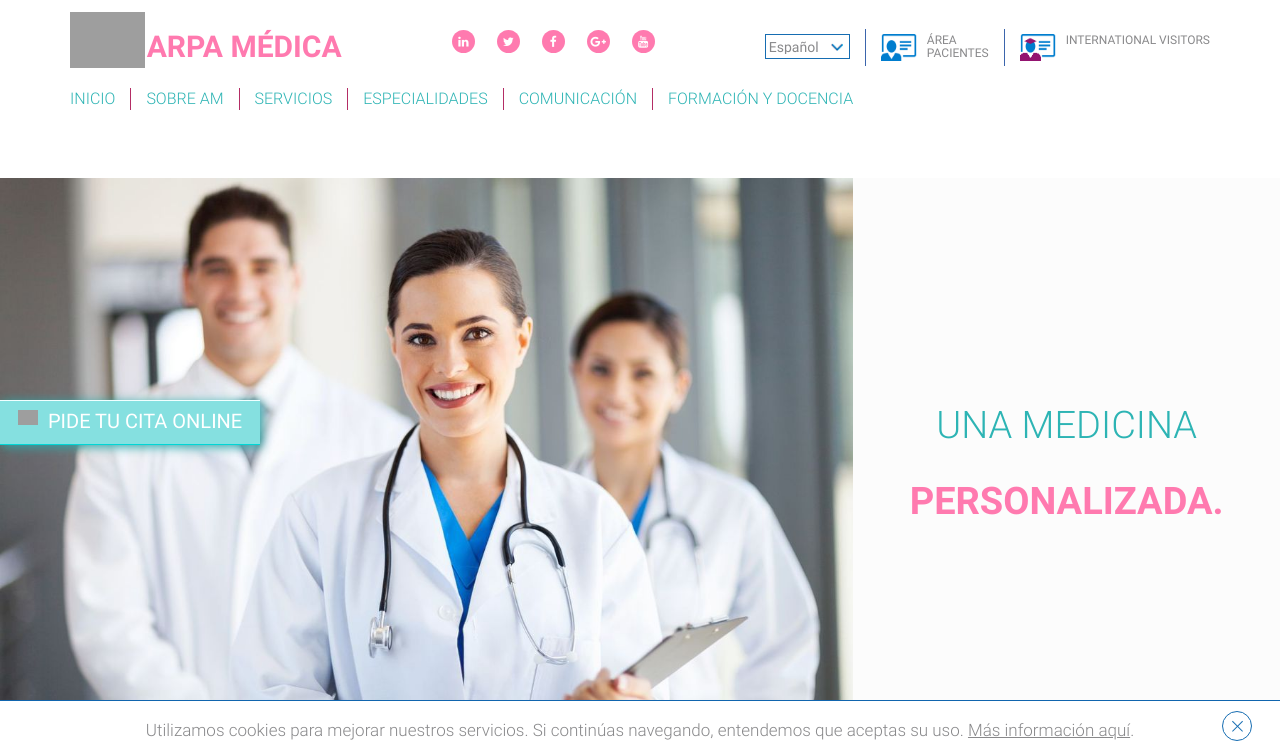
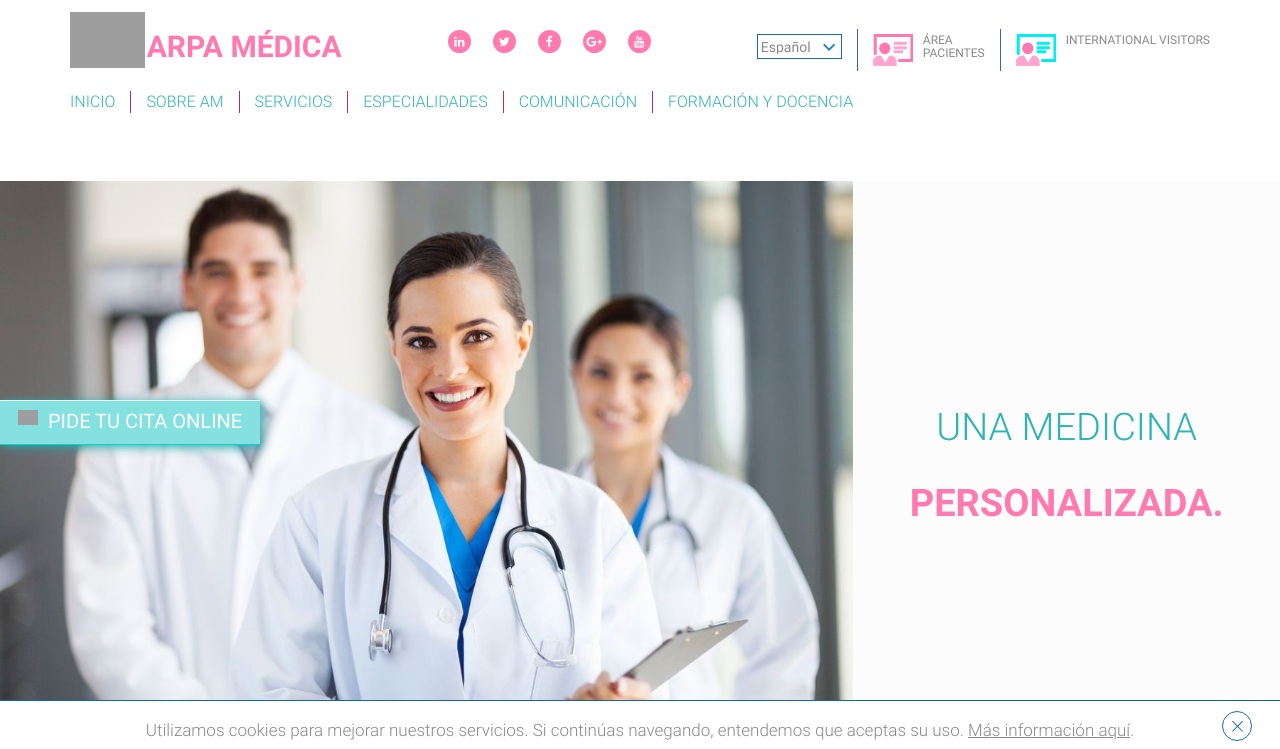
Before and after one commit to nikitor/vdh, a PHP site: page / in a window 1280 px wide. Shown: the top 749 px of the page. Run offline with PHP 8.4, Linux system fonts and the light colour scheme; grey boxes are pictures that could not be loaded.

Commit message:
iconos svg para pacientes

```diff
--- a/css/style.css
+++ b/css/style.css
@@ -610,7 +610,8 @@ header #top_menu #area_paciente span {
 	float: left;
 }
 header #top_menu #area_paciente img {
-	max-width: 36px;
+	/*max-width: 36px;*/
+	height: 2em;
 }
 header #top_menu select {
 	cursor: pointer;
--- a/index.html
+++ b/index.html
@@ -88,13 +88,14 @@ HEADERs
 					</select>
 										<div id="area_paciente">
 						<a href="#" target="_blank">
-							<img src="img/icon_paciente.png" alt="Área paciente" class="img img-responsive">
+							<!-- <img src="img/icon_paciente.png" alt="Área paciente" class="img img-responsive"> -->
+							<img src="img/icon_paciente3.svg" alt="Área paciente" class="img img-responsive">
 							<span>Área <br>pacientes</span>
 						</a>
 					</div>
 					<div id="area_paciente">
 					<a href="#" target="_blank">
-					<img src="img/icon_visitors.png" alt="International visitors" class="img img-responsive">
+					<img src="img/icon_visitors.svg" alt="International visitors" class="img img-responsive">
 					<span>International visitors</span>
 					</a>
 					</div>
```
Also changed, not shown: img/icon_paciente.svg (added), img/icon_paciente2.svg (added), img/icon_paciente3.svg (added), img/icon_visitors.svg (added).
